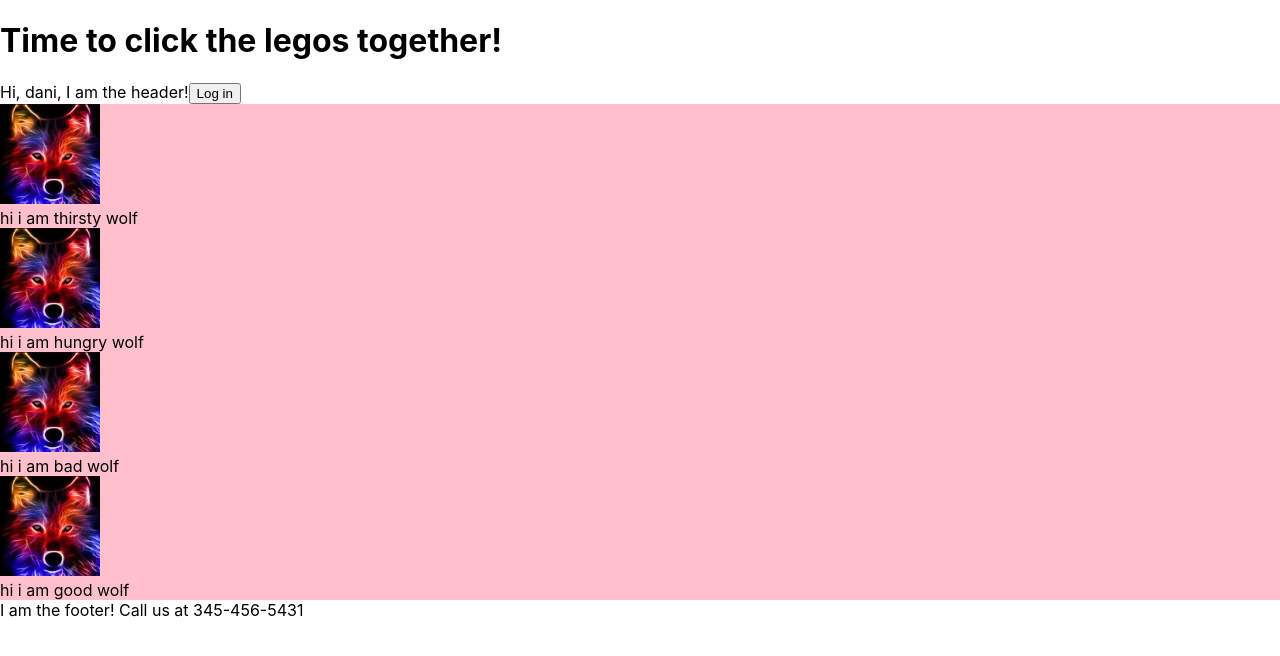
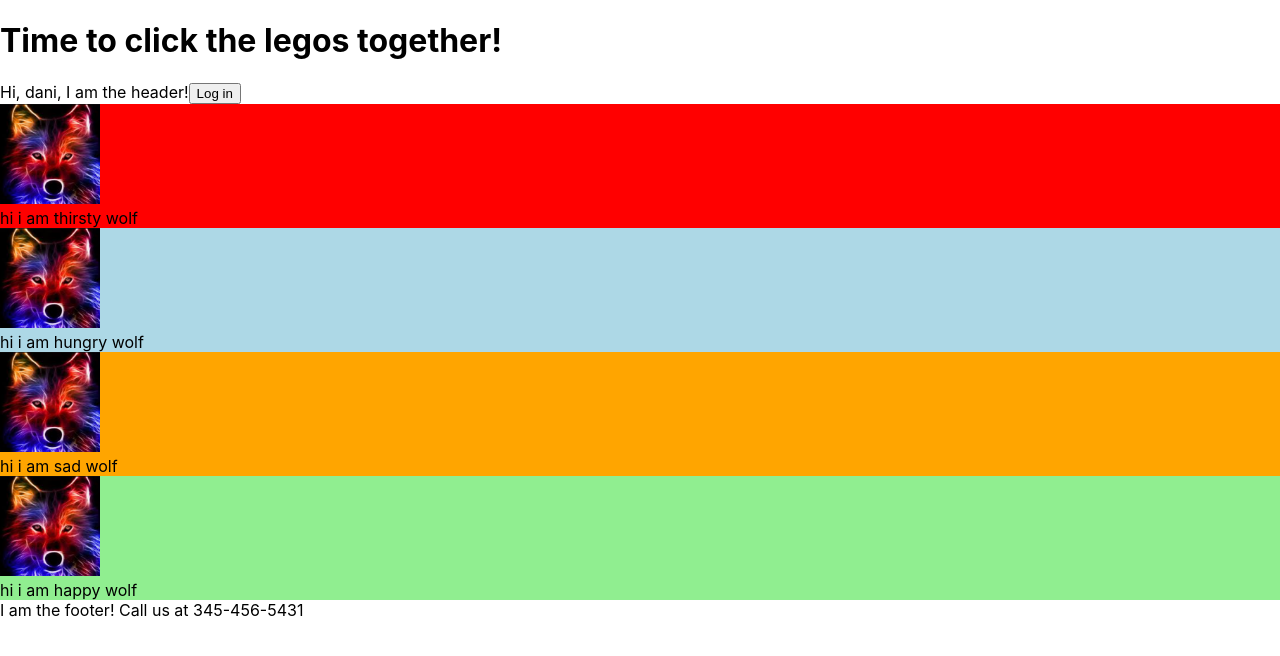
Before and after one commit to dpcairns/react-sandbox-october-2020, a React (Create React App) app: page / in a window 1280 px wide. Shown: the top 656 px of the page. Built offline with nearby package versions, Linux system fonts and the light colour scheme.

Commit message:
derive from data

```diff
--- a/src/App.js
+++ b/src/App.js
@@ -3,6 +3,7 @@ import './App.css';
 import MyAmazingArticle from './MyAmazingArticle.js';
 import MySpecialFooter from './MySpecialFooter.js';
 import MySpecialHeader from './MySpecialHeader.js';
+import articles from './articles.js';
 
 export default class App extends React.Component {
   render() {
@@ -10,10 +11,10 @@ export default class App extends React.Component {
         <div>
         <h1>Time to click the legos together!</h1>
           <MySpecialHeader name="dani" />
-          <MyAmazingArticle caption="hi i am thirsty wolf"/>
-          <MyAmazingArticle caption="hi i am hungry wolf" />
-          <MyAmazingArticle caption="hi i am bad wolf" />
-          <MyAmazingArticle caption="hi i am good wolf"/>
+          <MyAmazingArticle caption={articles[0].title} color={articles[0].background} />
+          <MyAmazingArticle caption={articles[1].title} color={articles[1].background} />
+          <MyAmazingArticle caption={articles[2].title} color={articles[2].background} />
+          <MyAmazingArticle caption={articles[3].title} color={articles[3].background} />
           <MySpecialFooter phone="345-456-5431" />
         </div>
       );
```
